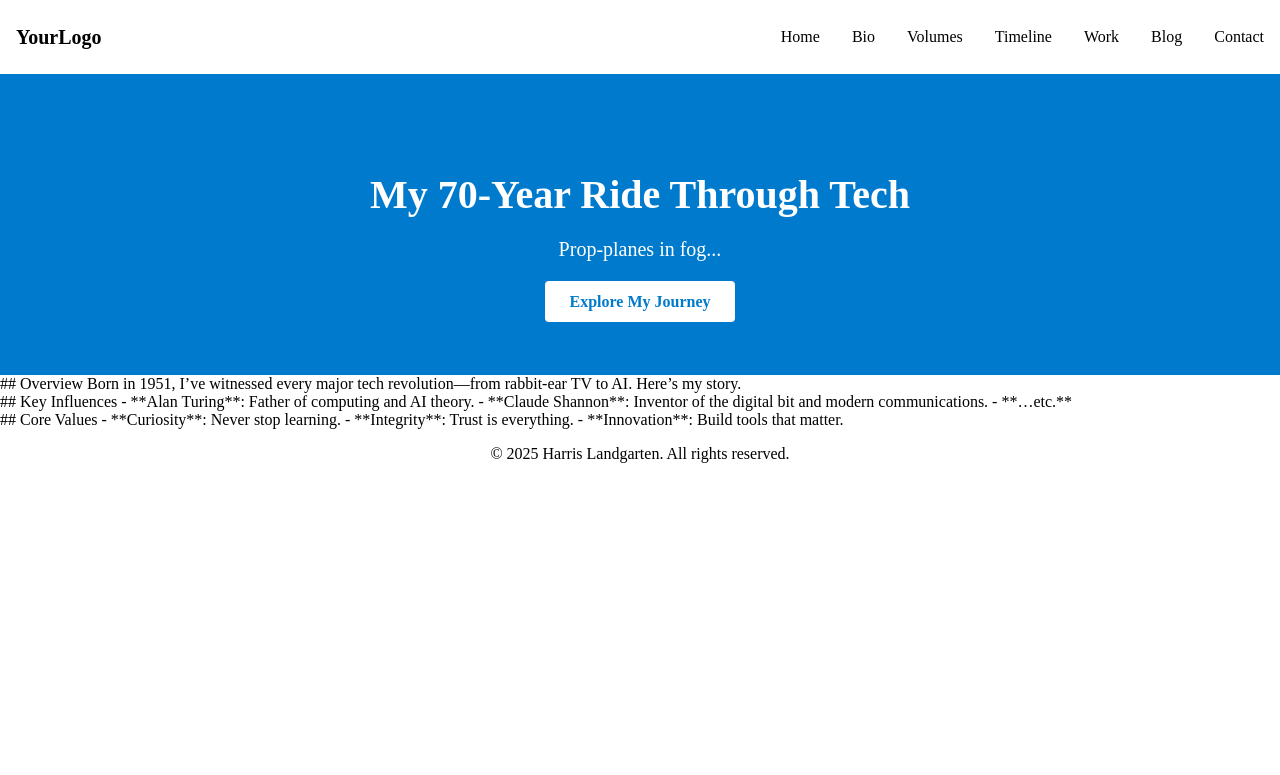
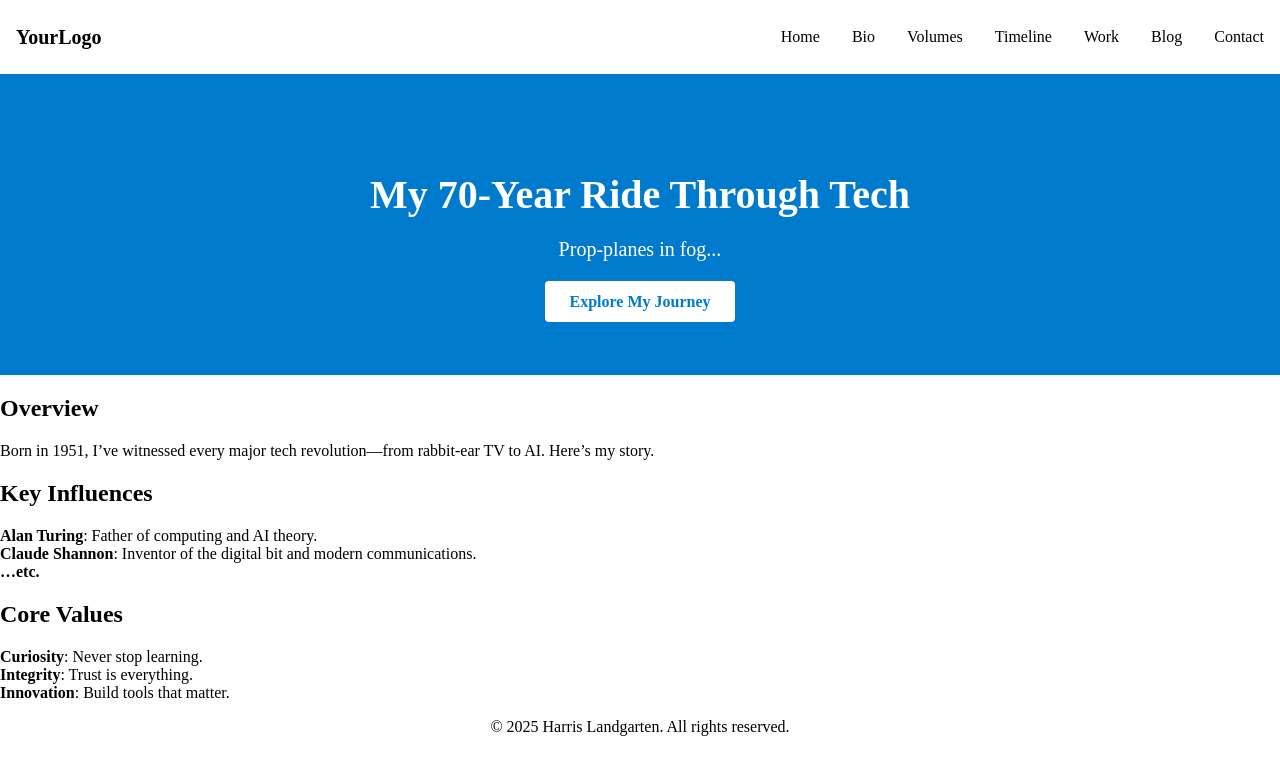
Before and after one commit to hlandgarten/hlandgarten.github.io, a Jekyll site: the page built from bio.md, in a window 1280 px wide. Shown: the top 775 px of the page. Built offline with Jekyll 4.4.1, drawn with Linux system fonts in a browser that asks for light colours.

Commit message:
fix bio2

```diff
--- a/bio.md
+++ b/bio.md
@@ -4,26 +4,18 @@ title: Bio
 permalink: /bio/
 ---
 
-<section id="overview">
 ## Overview
 
 Born in 1951, I’ve witnessed every major tech revolution—from rabbit-ear TV to AI. Here’s my story.
 
-</section>
-
-<section id="influences">
 ## Key Influences
 
 - **Alan Turing**: Father of computing and AI theory.
 - **Claude Shannon**: Inventor of the digital bit and modern communications.
 - **…etc.**
 
-</section>
-
-<section id="values">
 ## Core Values
 
 - **Curiosity**: Never stop learning.
 - **Integrity**: Trust is everything.
 - **Innovation**: Build tools that matter.
-</section>
```
